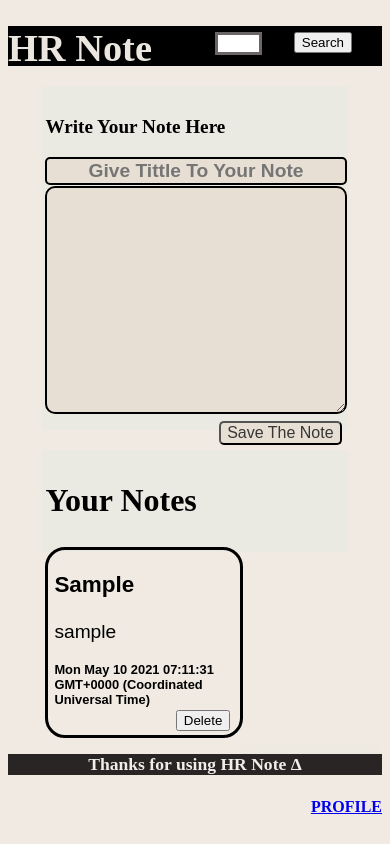
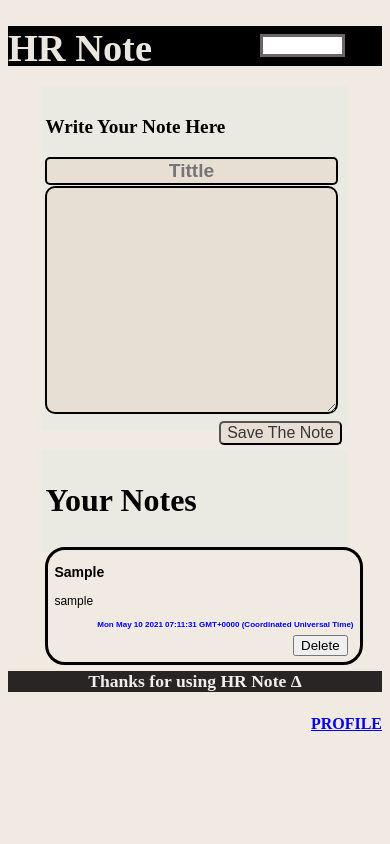
Before and after one commit to harshrastogi15/Basic-Project, a plain HTML site: page note/note.html in a window 390 px wide. Both pictures are taken after typing "Sample", "Sample" into the empty fields and a click on the button "Save The Note". Drawn offline with Linux system fonts and the light colour scheme.

Commit message:
some changes to README and note

```diff
--- a/note/note.css
+++ b/note/note.css
@@ -22,7 +22,7 @@ body{
 #search{
     right: 120px;
     border:3px solid rgb(107, 101, 101);
-    width: 10%;
+    width: 15%;
 }
 
 .input,.outsection{
@@ -100,6 +100,10 @@ body{
     padding: auto;
 }
 
+#date{
+    color: brown;
+}
+
 .out_notes h6{
     float: right;
     margin: 0%;
@@ -117,10 +121,9 @@ body{
 
 #about{
     clear: both;
-    float: right;
     height: auto;
     font-family: serif;
-    width: 35%;
+    width: 90%;
     background-color: rgb(238, 233, 225);
     margin: auto;
     padding: 5px;
@@ -131,3 +134,50 @@ body{
     text-align: right;
     color:black;
 }
+
+@media(max-width:450px){
+    #navbut{
+        display: none;
+    }
+
+    #search{
+        position: absolute;
+        border:3px solid rgb(107, 101, 101);
+        width: 20%;
+        top: 8px;
+        right: 10%;
+    }
+
+    #text{
+        width: 95%;
+        height: 45%;
+    }
+
+    .tittle{
+        text-align: center;
+        height: fit-content;
+        width: 95%;
+    }
+
+    #date{
+        color: blue;
+    }
+
+    .out_notes{
+        width: 100%;
+    }
+
+    .output{
+        font-size: 10px;
+    }
+
+    #about{
+        display: none;
+    }
+}
+
+@media(max-width:250px){
+    #search{
+        display: none;
+    }
+}
--- a/note/note.html
+++ b/note/note.html
@@ -3,6 +3,7 @@
 
 <head>
     <title>note</title>
+    <meta name="viewport" content="width=device-width, initial-scale=1.0">
     <link rel="stylesheet" href="note.css">
 </head>
 
@@ -15,7 +16,7 @@
     </div>
     <div class="input">
         <p for="text" class="note">Write your note here</p>
-        <input class="note tittle" id="note-tittle" placeholder="Give tittle to your note">
+        <input class="note tittle" id="note-tittle" placeholder="Tittle">
         <textarea class="form-control" id="text" rows="10"></textarea>
         <button class="contain">Save The Note</button>
     </div>
--- a/note/note_work.js
+++ b/note/note_work.js
@@ -46,7 +46,7 @@ function shownotes(){
         html+=`<div class="out_notes">
             <h3>${element.Tittle}</h3>
             <p>${element.Text}</p>
-            <h6>${element.date}</h6>
+            <h6 id="date">${element.date}</h6>
             <button id="${index}" onclick="DeleteNote(this.id)">Delete</button>
             </div>`;
     });
@@ -55,7 +55,7 @@ function shownotes(){
         notesElm.innerHTML = html;
     }
     else{
-        notesElm.innerHTML = `<h2>Here is no Note. let's begin to write some notes</h2>`;
+        notesElm.innerHTML = `<h2>Here is no note. let's begin to write some note</h2>`;
     }
 }
 
```
Also changed, not shown: 1 other file.
